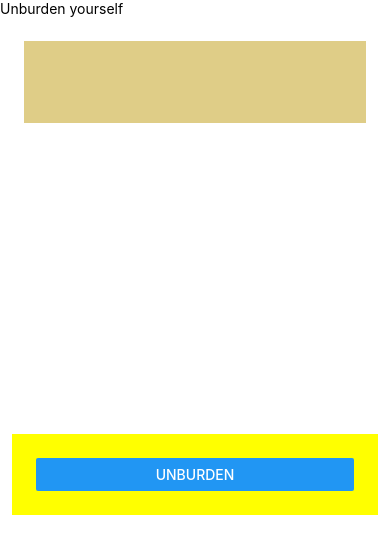
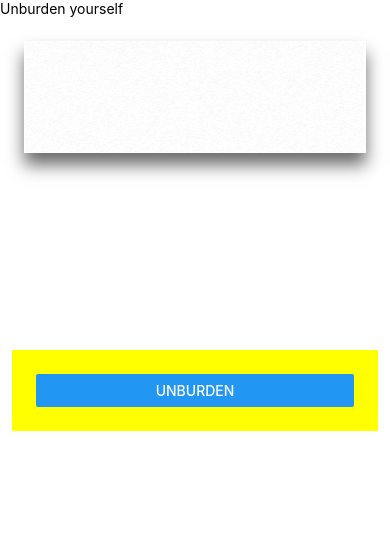
Before and after one commit to empleh/unburden, a React Native app: screen / in a window 390 px wide. Shown: the top 554 px of the page. Built offline with nearby package versions, Linux system fonts and the light colour scheme.

Commit message:
Input starting to look like paper

```diff
--- a/components/app-content.component.tsx
+++ b/components/app-content.component.tsx
@@ -28,10 +28,10 @@ const styles = StyleSheet.create({
         flexDirection: 'column',
     },
     top: {
-        flex: 1,
+        flex: 2,
     },
     bottom: {
-        flex: 1,
+        flex: 3,
     },
 });
 
--- a/components/message-entry.component.tsx
+++ b/components/message-entry.component.tsx
@@ -1,22 +1,43 @@
 import React from 'react';
-import { TextInput, View, StyleSheet } from 'react-native';
+import { TextInput, View, StyleSheet, ImageBackground } from 'react-native';
+import { StyleVariables } from '../style_variables';
 
 const MessageEntry = (props: { message: string; setMessage: (value: string) => void }) => {
     return (
         <View style={styles.wrapper}>
-            <TextInput style={styles.paper} onChangeText={props.setMessage} value={props.message} multiline={true} />
+            <ImageBackground source={require('../assets/paper.png')} style={styles.paperBackground} resizeMode="stretch">
+                <TextInput style={styles.paper} onChangeText={props.setMessage} value={props.message} multiline={true} />
+            </ImageBackground>
         </View>
     );
 };
 
 const styles = StyleSheet.create({
-    wrapper:{
-      padding: 24
+    wrapper: {
+        padding: StyleVariables.space.large,
+        backgroundColor: 'white',
+    },
+    paperBackground: {
+        width: '100%',
+        height: '100%',
+        backgroundColor: 'transparent',
+        shadowColor: '#000',
+        shadowOffset: {
+            width: 0,
+            height: 12,
+        },
+        shadowOpacity: 0.58,
+        shadowRadius: 16.0,
+
+        elevation: 24,
+        paddingTop: StyleVariables.space.large,
     },
     paper: {
-        padding: 24,
-        backgroundColor: '#dfcd87',
-        height: '100%'
+        backgroundColor: 'transparent',
+        height: '100%',
+        width: '100%',
+        fontSize: 16,
+        padding: StyleVariables.space.large,
     },
 });
 
--- /dev/null
+++ b/style_variables.ts
@@ -0,0 +1,6 @@
+export class StyleVariables {
+    static space = {
+        standard: 12,
+        large: 24,
+    };
+}
```
Also changed, not shown: assets/paper.png (added).
